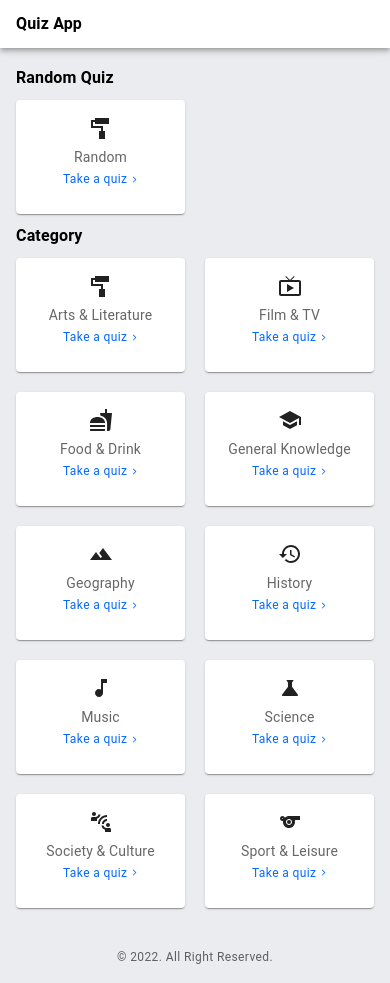
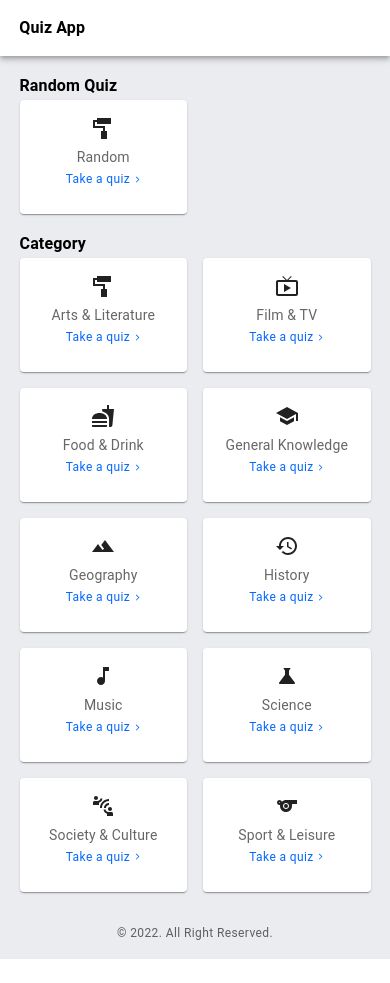
Before and after one commit to herisusantoarismann/next-quiz, a Next.js app: page / in a window 390 px wide. After the commit the page ends 959 px from the top, so only its background shows below. Built offline with nearby package versions, Linux system fonts and the light colour scheme.

Commit message:
Add responsive

```diff
--- a/pages/components/Header.tsx
+++ b/pages/components/Header.tsx
@@ -14,6 +14,10 @@ const Header: NextPage = () => {
           variant="body1"
           color="black"
           component="div"
+          sx={{
+            fontSize: { xs: "1em", md: "1.5em" },
+            padding: { xs: "1rem 0.2rem" },
+          }}
           style={{ fontWeight: 700 }}
         >
           Quiz App
--- a/pages/components/QuizContainer.tsx
+++ b/pages/components/QuizContainer.tsx
@@ -7,6 +7,8 @@ import Card from "@mui/material/Card";
 import CardContent from "@mui/material/CardContent";
 
 import ArrowForwardIosIcon from "@mui/icons-material/ArrowForwardIos";
+import { AnyMxRecord } from "dns";
+import { Grid } from "@mui/material";
 
 interface Props {
   title: String;
@@ -15,7 +17,7 @@ interface Props {
 
 const QuizContainer: FunctionComponent<Props> = ({ title, data }) => {
   return (
-    <Box>
+    <Box sx={{ margin: { xs: "1rem 0", md: "2rem 0" } }}>
       <Typography
         variant="subtitle1"
         color="black"
@@ -24,31 +26,30 @@ const QuizContainer: FunctionComponent<Props> = ({ title, data }) => {
       >
         {title}
       </Typography>
-      <Box
-        style={{
-          display: "grid",
-          gridTemplateColumns: "1fr 1fr",
-          gap: "20px",
-          padding: "0.5rem 0",
-        }}
-      >
-        {data.map((item: any) => {
+      <Grid container columns={4} spacing={{ xs: 2, sm: 4 }}>
+        {data.map((item: any, index: number) => {
           return (
+            <Grid item xs={2} sm={1} key={index}>
               <Card style={{ textAlign: "center" }}>
                 <CardContent>
-                <Typography component="div">{item.icon}</Typography>
+                  <Typography component="h2">{item.icon}</Typography>
                   <Typography variant="body2" color="text.secondary">
                     {item.name}
                   </Typography>
-                <Typography variant="caption" color="#0668FE">
+                  <Typography
+                    variant="caption"
+                    color="#0668FE"
+                    style={{ cursor: "pointer" }}
+                  >
                     Take a quiz{" "}
                     <ArrowForwardIosIcon style={{ fontSize: "0.6em" }} />
                   </Typography>
                 </CardContent>
               </Card>
+            </Grid>
           );
         })}
-      </Box>
+      </Grid>
     </Box>
   );
 };
--- a/pages/index.tsx
+++ b/pages/index.tsx
@@ -22,10 +22,16 @@ const Home: NextPage = () => {
         justifyContent: "center",
         flexDirection: "column",
         background: "#EBECEF",
+        minHeight: "100vh",
       }}
     >
       <Header />
-      <Box style={{ margin: "1rem" }}>
+      <Box
+        sx={{
+          width: { xs: "90%", sm: "80%", md: "70%" },
+          margin: "auto",
+        }}
+      >
         <QuizContainer title={"Random Quiz"} data={randomQuiz} />
         <QuizContainer title={"Category"} data={categories} />
       </Box>
```
Lines whose indentation alone changed are shown as unchanged.
